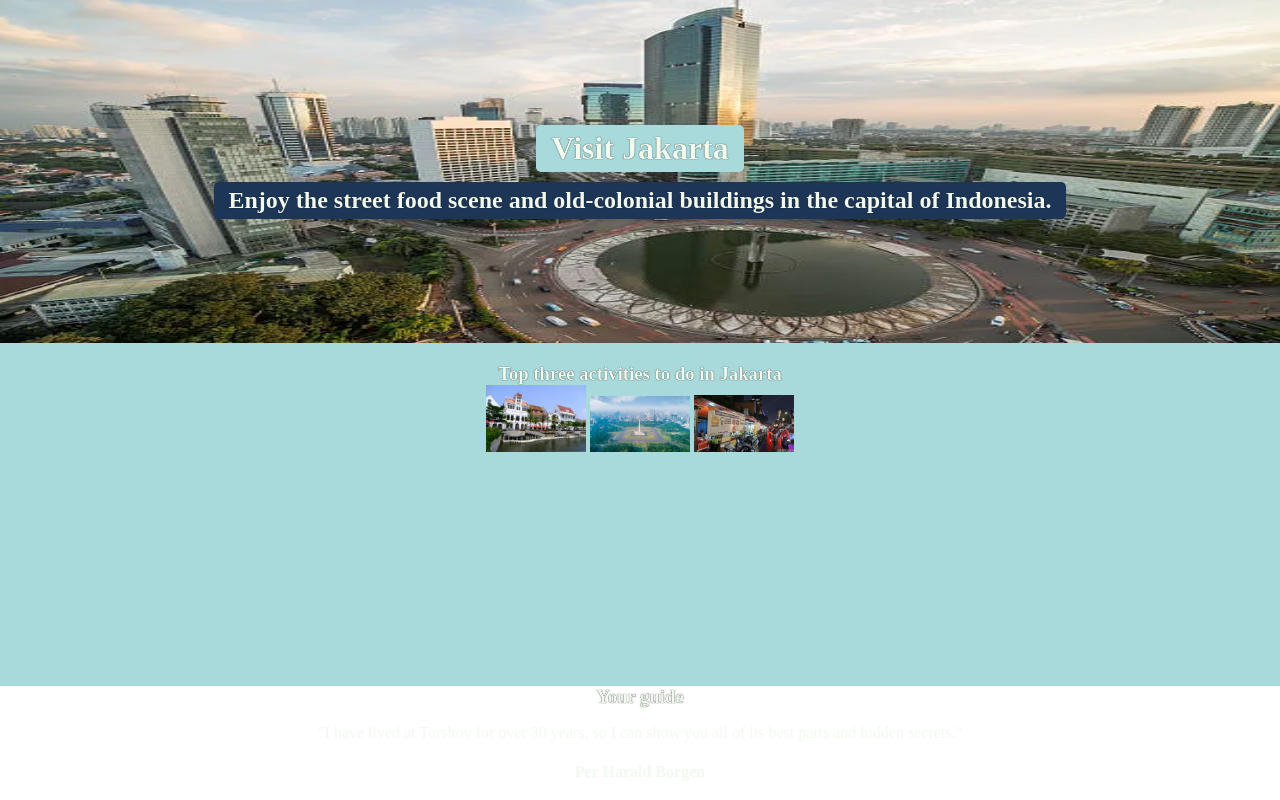
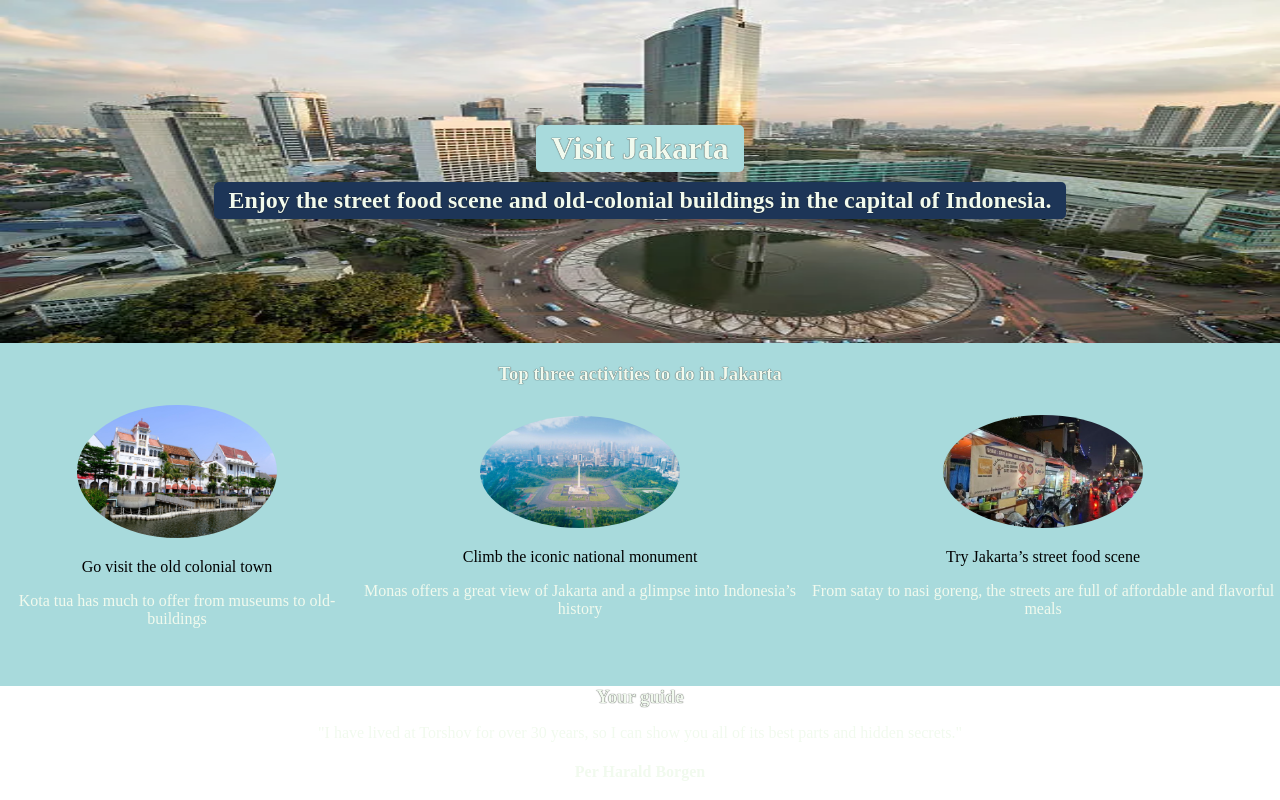
Before and after one commit to kelivreno/hometown_homepage, a website built with Vite: page index.html in a window 1280 px wide. Shown: the top 800 px of the page. Built offline with nearby package versions, Linux system fonts and the light colour scheme; files whose address does not match are found by name.

Commit message:
fix: enhance activities section layout and add descriptions for images

```diff
--- a/index.html
+++ b/index.html
@@ -14,9 +14,23 @@
         <!-- ACTIVITIES SECTION -->
         <div id="activities">
             <h3 id="topthree">Top three activities to do in Jakarta</h3>
-            <img src="images/kota_tua.jpeg">
-            <img src="images/monas.jpeg">
-            <img src="images/street_food.jpeg">
+            <div class="activitiesimage">
+                <div class="activityimage">
+                    <img src="images/kota_tua.jpeg">
+                    <p id="ttd">Go visit the old colonial town</p>
+                    <p>Kota tua has much to offer from museums to old-buildings</p>
+                </div>
+                <div class="activityimage">
+                    <img src="images/monas.jpeg">
+                    <p id="ttd">Climb the iconic national monument</p>
+                    <p>Monas offers a great view of Jakarta and a glimpse into Indonesia’s history</p>
+                </div>
+                <div class="activityimage">
+                    <img src="images/street_food.jpeg">
+                    <p id="ttd">Try Jakarta’s street food scene</p>
+                    <p>From satay to nasi goreng, the streets are full of affordable and flavorful meals</p>
+                </div>
+            </div>
         </div>
 
         <!-- GUIDE SECTION -->
--- a/styles.css
+++ b/styles.css
@@ -15,9 +15,11 @@ body {
 }
 
 img {
-    width: 100px;
+    width: 200px;
+    border-radius: 50%;
 }
 
+/* HERO */
 #hero {
     margin: 0;
     padding: 0;
@@ -53,14 +55,31 @@ h1, h2, h3{
 
 }
 
+/* ACTIVITIES */
+
 #activities {
     padding: 0;
     margin: 0;
     background-color: #A8DADC;
     height: 343px;
+    display: flex;
+    flex-direction:column;
 }
 
 #activities h3 {
     margin: 0;
     padding-top: 20px;
 }
+
+.activitiesimage{
+    display: flex;
+    margin-top: 20px;
+    justify-content:space-around;
+    align-items: center;
+
+}
+
+#ttd{
+    color: black;
+    text-rendering:auto;
+}
```
